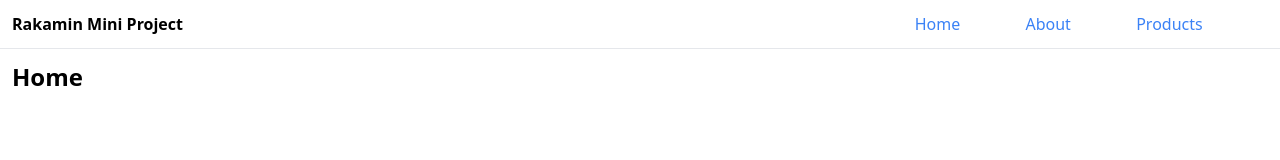
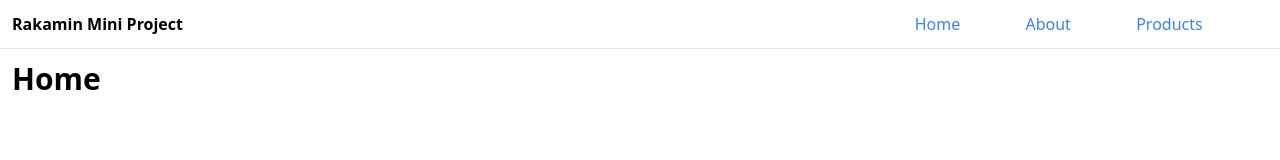
Before and after one commit to jasonk19/rakamin-mini-project, a React (Create React App) app: page / in a window 1280 px wide. Shown: the top 160 px of the page. Built offline with nearby package versions, Linux system fonts and the light colour scheme.

Commit message:
feat: add condition for products view

```diff
--- a/src/Views/Home.js
+++ b/src/Views/Home.js
@@ -1,7 +1,7 @@
 const Home = () => {
   return (
     <div>
-      <h1 className="font-bold text-2xl mb-3">Home</h1>
+      <h1 className="font-bold text-3xl mb-3">Home</h1>
     </div>
   );
 };
--- a/src/Views/Products.js
+++ b/src/Views/Products.js
@@ -1,10 +1,12 @@
 import Loader from "../Components/Loader";
 import ProductCard from "../Components/ProductCard";
 import useAxiosGet from "../Hooks/HttpRequest";
+import useMobile from "../Hooks/PageSize";
 
 const Products = () => {
   const url = process.env.REACT_APP_API_URL + `products?page=1&limit=10`;
 
+  let isMobile = useMobile();
   let products = useAxiosGet(url);
 
   let content = null;
@@ -19,7 +21,7 @@ const Products = () => {
 
   if (products.data) {
     content = (
-      <div className="grid grid-cols-3 gap-3">
+      <div className={isMobile ? "" : "grid grid-cols-3 gap-3"}>
         {products.data.map((product) => (
           <div key={product.id}>
             <ProductCard product={product} />
```
